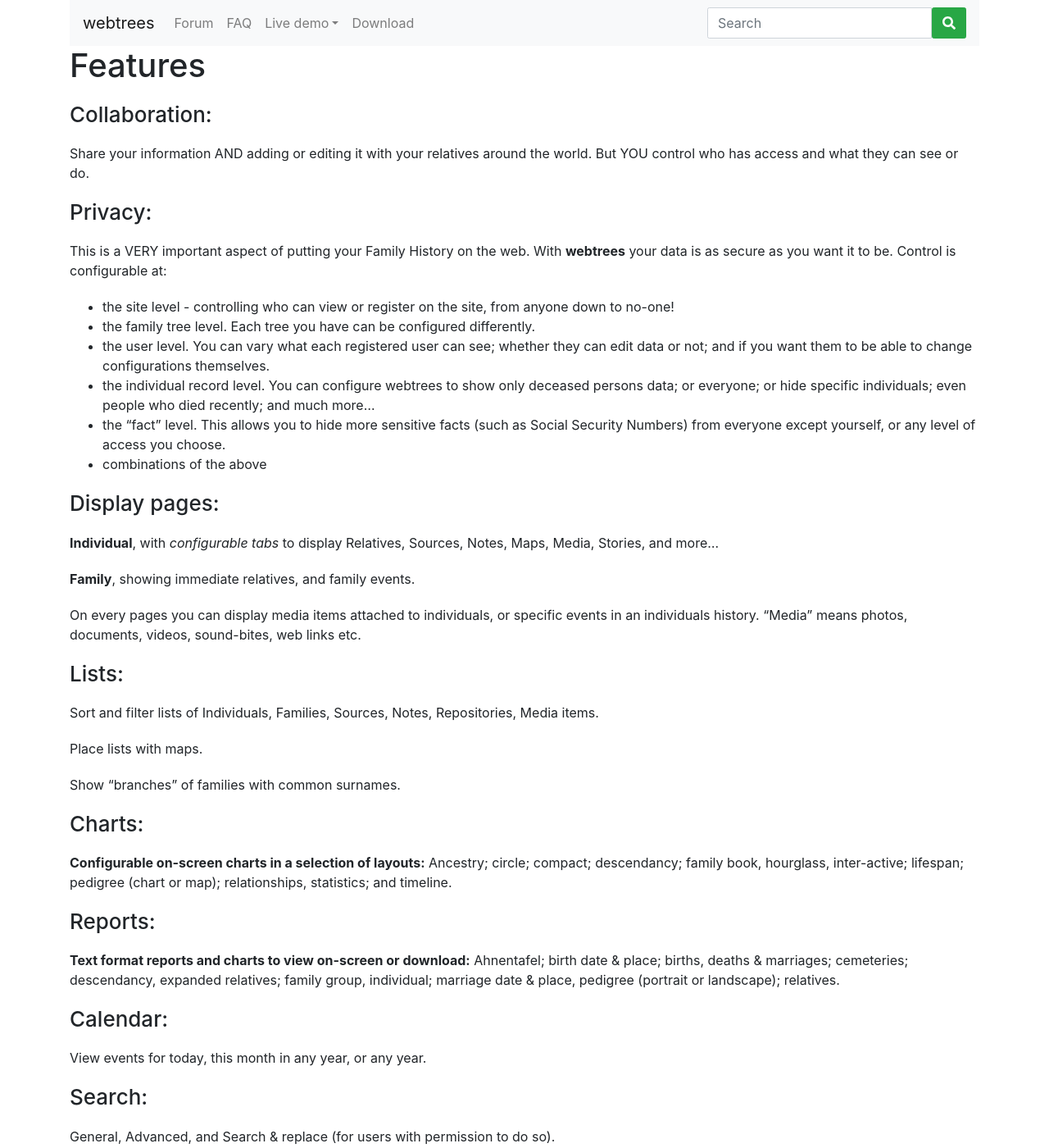
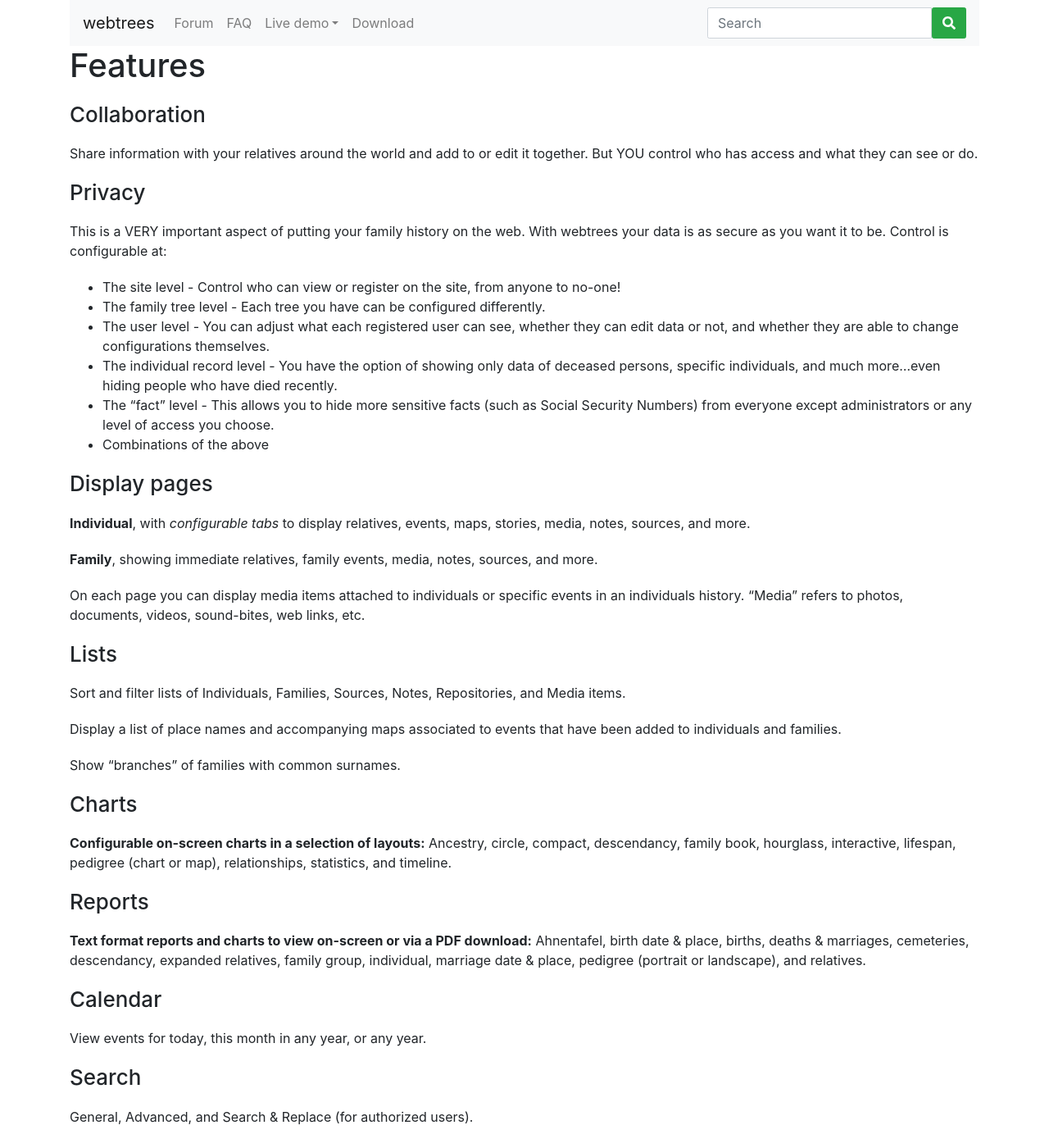
Before and after one commit to webtrees/webtrees.github.io, a Jekyll site: the page built from features.md, in a window 1280 px wide and 1400 px high. Shown: the whole window at 82% size. Built offline with Jekyll 4.4.1, drawn with Linux system fonts in a browser that asks for light colours; nearby versions of some CDN libraries; some of the changed text lies outside the part shown.

Commit message:
Revise Features page

```diff
--- a/features.md
+++ b/features.md
@@ -6,69 +6,69 @@ permalink: /features
 
 # Features
 
-## Collaboration:
+## Collaboration
 
-Share your information AND adding or editing it with your relatives around the world. But YOU control who has access and what they can see or do.
+Share information with your relatives around the world and add to or edit it together. But YOU control who has access and what they can see or do.
 
-## Privacy:
+## Privacy
 
-This is a VERY important aspect of putting your Family History on the web. With **webtrees** your data is as secure as you want it to be. Control is configurable at:
+This is a VERY important aspect of putting your family history on the web. With webtrees your data is as secure as you want it to be. Control is configurable at:
 
-- the site level - controlling who can view or register on the site, from anyone down to no-one!
-- the family tree level. Each tree you have can be configured differently.
-- the user level. You can vary what each registered user can see; whether they can edit data or not; and if you want them to be able to change configurations themselves.
-- the individual record level. You can configure webtrees to show only deceased persons data; or everyone; or hide specific individuals; even people who died recently; and much more...
-- the "fact" level. This allows you to hide more sensitive facts (such as Social Security Numbers) from everyone except yourself, or any level of access you choose.
-- combinations of the above
+- The site level - Control who can view or register on the site, from anyone to no-one!
+- The family tree level - Each tree you have can be configured differently.
+- The user level - You can adjust what each registered user can see, whether they can edit data or not, and whether they are able to change configurations themselves.
+- The individual record level - You have the option of showing only data of deceased persons, specific individuals, and much more...even hiding people who have died recently.
+- The "fact" level - This allows you to hide more sensitive facts (such as Social Security Numbers) from everyone except administrators or any level of access you choose.
+- Combinations of the above
 
-## Display pages:
+## Display pages
 
-**Individual**, with _configurable tabs_ to display Relatives, Sources, Notes, Maps, Media, Stories, and more...
+**Individual**, with _configurable tabs_ to display relatives, events, maps, stories, media, notes, sources, and more.
 
-**Family**, showing immediate relatives, and family events.
+**Family**, showing immediate relatives, family events, media, notes, sources, and more.
 
-On every pages you can display media items attached to individuals, or specific events in an individuals history. "Media" means photos, documents, videos, sound-bites, web links etc.
+On each page you can display media items attached to individuals or specific events in an individuals history. "Media" refers to photos, documents, videos, sound-bites, web links, etc.
 
-## Lists:
+## Lists
 
-Sort and filter lists of Individuals, Families, Sources, Notes, Repositories, Media items.
+Sort and filter lists of Individuals, Families, Sources, Notes, Repositories, and Media items.
 
-Place lists with maps.
+Display a list of place names and accompanying maps associated to events that have been added to individuals and families.
 
 Show "branches" of families with common surnames.
 
-## Charts:
+## Charts
 
-**Configurable on-screen charts in a selection of layouts:** Ancestry; circle; compact; descendancy; family book, hourglass, inter-active; lifespan; pedigree (chart or map); relationships, statistics; and timeline.
+**Configurable on-screen charts in a selection of layouts:** Ancestry, circle, compact, descendancy, family book, hourglass, interactive, lifespan, pedigree (chart or map), relationships, statistics, and timeline.
 
-## Reports:
+## Reports
 
-**Text format reports and charts to view on-screen or download:** Ahnentafel; birth date & place; births, deaths & marriages; cemeteries; descendancy, expanded relatives; family group, individual; marriage date & place, pedigree (portrait or landscape); relatives.
+**Text format reports and charts to view on-screen or via a PDF download:** Ahnentafel, birth date & place, births, deaths & marriages, cemeteries, descendancy, expanded relatives, family group, individual, marriage date & place, pedigree (portrait or landscape), and relatives.
 
-## Calendar:
+## Calendar
 
 View events for today, this month in any year, or any year.
 
-## Search:
+## Search
 
-General, Advanced, and Search & replace (for users with permission to do so).
+General, Advanced, and Search & Replace (for authorized users).
 
-## Help:
+## Help
 
-Extensive Help screens available throughout all pages, and for most features, as well as Help forum and Wiki assistance.
+Extensive Help screens available throughout all pages and for most features, as well as extensive documentation and a community forum.
 
-## Multimedia:
+## Multimedia
 
-Add and view multimedia files of many types and formats: photographs, documents, certificates and video.
+Add and view multimedia files of many types and formats: photographs, documents, certificates, and video.
 
-## Maps:
+## Maps
 
-View maps of the locations where your ancestors lived and worked, using the **Google Maps&trade;** feature.
+View maps of the locations where your ancestors lived and worked, using the **OpenStreetMap&trade;** feature.
 
-## Themes (templates):
+## Themes
 
-The standard **webtrees** package comes with six style themes (templates) from which to choose. One of those ("colors") has no less than 14 (!) different "color palettes", giving you a total of 19 different styles for your **webtrees** site. You can choose a different one for each family tree, and even allow your users to choose their own.
+The standard webtrees package includes six themes (templates) from which to choose. One of those ("colors") has no less than 14 (!) different "color palettes", giving you a total of 19 different styles for your site. You can choose a different one for each family tree and even allow your users to choose their own.
 
-## International display:
+## International Display
 
-By default **webtrees** is displayed in "International English", but you can choose to install many other languages. These already include US, British, and Australian English, Italian, Polish, Spanish, Finnish, French, and German. Others, including Catalan, Danish, Dutch, Estonian, Hebrew, Hungarian, Norwegian, Russian, Slovak, Slovenian, Swedish, and Turkish are well developed, and more will be available later.
+By default webtrees is displayed in "International English", but you can choose to enable over 60 other languages. These include US, British, and Australian English; Italian; Polish; Spanish; Finnish; French, and German. Others, including Catalan, Danish, Dutch, Estonian, Hebrew, Hungarian, Norwegian, Russian, Slovak, Slovenian, Swedish, and Turkish are well developed, and more will be available later.
```
